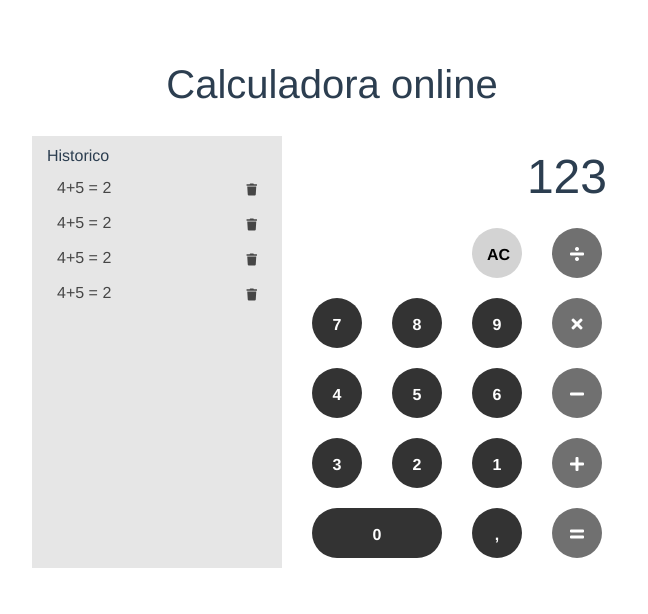
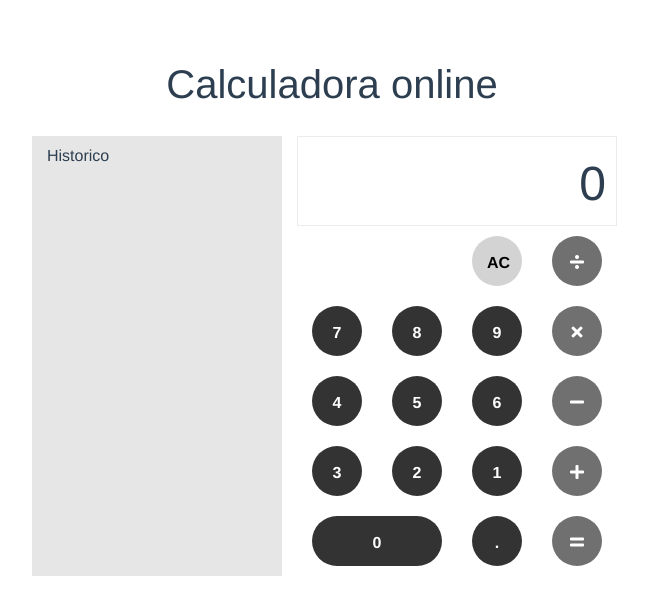
Before and after one commit to leo07vasp/fiep, a Vue app in the folder calc/: page / in a window 1280 px wide. Shown: the top 614 px of the page, without its empty margins (308-956 px from the left). Built offline with nearby package versions, Linux system fonts and the light colour scheme.

Commit message:
add history remove

```diff
--- a/calc/src/App.vue
+++ b/calc/src/App.vue
@@ -7,27 +7,9 @@
         <div class="col-5 history">
           <h6>Historico</h6>
           <ul class="history-box">
-            <li>
-              4+5 = 2
-              <a href="#remove">
-                <i class="fas fa-trash"></i>
-              </a>
-            </li>
-             <li>
-              4+5 = 2
-              <a href="#remove">
-                <i class="fas fa-trash"></i>
-              </a>
-            </li>
-             <li>
-              4+5 = 2
-              <a href="#remove">
-                <i class="fas fa-trash"></i>
-              </a>
-            </li>
-             <li>
-              4+5 = 2
-              <a href="#remove">
+            <li v-bind:key="index" v-for="(item, index) in lastCounts">
+              {{item.toString() }}
+              <a v-on:click="removerItem(index)" href="#remove">
                 <i class="fas fa-trash"></i>
               </a>
             </li>
@@ -37,10 +19,10 @@
         <div class="col-7 calc-main">
           <div class="container">
             <div class="row">
-              <div class="displayValue col values">
-                  {{valorCorrente || '0'}}
-              </div>
-
+              <div
+                v-bind:class="{ 'fz2': String(valorCorrente).length > 11 , 'fz1': String(valorCorrente).length > 17  }"
+                class="displayValue col values"
+              >{{valorCorrente || '0'}}</div>
             </div>
             <div class="row">
               <div class="col-3"></div>
@@ -49,7 +31,7 @@
                 <a v-on:click.prevent.self="limpar()" class="bt-calc ac" href="#">AC</a>
               </div>
               <div class="col-3">
-                <a class="bt-calc action" href="#">
+                <a v-on:click="addOperador('/')" class="bt-calc action" href="#">
                   <i class="fas fa-divide"></i>
                 </a>
               </div>
@@ -57,16 +39,16 @@
 
             <div class="row">
               <div class="col-3">
-                <a class="bt-calc number" href="#">7</a>
+                <a v-on:click.prevent.self="addNumber('7')" class="bt-calc number" href="#">7</a>
               </div>
               <div class="col-3">
-                <a class="bt-calc number" href="#">8</a>
+                <a v-on:click.prevent.self="addNumber('8')" class="bt-calc number" href="#">8</a>
               </div>
               <div class="col-3">
-                <a class="bt-calc number" href="#">9</a>
+                <a v-on:click.prevent.self="addNumber('9')" class="bt-calc number" href="#">9</a>
               </div>
               <div class="col-3">
-                <a class="bt-calc action" href="#">
+                <a v-on:click="addOperador('*')" class="bt-calc action" href="#">
                   <i class="fas fa-times"></i>
                 </a>
               </div>
@@ -74,16 +56,16 @@
 
             <div class="row">
               <div class="col-3">
-                <a class="bt-calc number" href="#">4</a>
+                <a v-on:click.prevent.self="addNumber('4')" class="bt-calc number" href="#">4</a>
               </div>
               <div class="col-3">
-                <a class="bt-calc number" href="#">5</a>
+                <a v-on:click.prevent.self="addNumber('5')" class="bt-calc number" href="#">5</a>
               </div>
               <div class="col-3">
-                <a class="bt-calc number" href="#">6</a>
+                <a v-on:click.prevent.self="addNumber('6')" class="bt-calc number" href="#">6</a>
               </div>
               <div class="col-3">
-                <a class="bt-calc action" href="#">
+                <a v-on:click="addOperador('-')" class="bt-calc action" href="#">
                   <i class="fas fa-minus"></i>
                 </a>
               </div>
@@ -91,16 +73,16 @@
 
             <div class="row">
               <div class="col-3">
-                <a class="bt-calc number" href="#">3</a>
+                <a v-on:click.prevent.self="addNumber('3')" class="bt-calc number" href="#">3</a>
               </div>
               <div class="col-3">
-                <a class="bt-calc number" href="#">2</a>
+                <a v-on:click.prevent.self="addNumber('2')" class="bt-calc number" href="#">2</a>
               </div>
               <div class="col-3">
-                <a class="bt-calc number" href="#">1</a>
+                <a v-on:click.prevent.self="addNumber('1')" class="bt-calc number" href="#">1</a>
               </div>
               <div class="col-3">
-                <a class="bt-calc action" href="#">
+                <a v-on:click="addOperador('+')" class="bt-calc action" href="#">
                   <i class="fas fa-plus"></i>
                 </a>
               </div>
@@ -108,13 +90,13 @@
 
             <div class="row">
               <div class="col-6">
-                <a class="bt-calc plus number" href="#">0</a>
+                <a v-on:click.prevent.self="addNumber('0')" class="bt-calc plus number" href="#">0</a>
               </div>
               <div class="col-3">
-                <a class="bt-calc number" href="#">,</a>
+                <a v-on:click.prevent.self="point()" class="bt-calc number" href="#">.</a>
               </div>
               <div class="col-3">
-                <a class="bt-calc action" href="#">
+                <a v-on:click="resultado()" class="bt-calc action" href="#">
                   <i class="fas fa-equals"></i>
                 </a>
               </div>
@@ -129,17 +111,37 @@
 <script>
 export default {
   name: "app",
-   data() {
+  data() {
     return {
-      valorCorrente: '123',
-      numeroAnterior: null,
-      operador: null,
-      operadorClicado: false
+      valorCorrente: "",
+      lastCounts: []
     };
   },
   methods: {
     limpar() {
-      this.valorCorrente = '';
+      this.valorCorrente = "";
+    },
+    addNumber(numero) {
+      this.valorCorrente = `${this.valorCorrente}${numero}`;
+    },
+    point() {
+      if (event) event.preventDefault();
+      this.addNumber(".");
+    },
+    addOperador(operador) {
+      if (event) event.preventDefault();
+      this.valorCorrente = `${this.valorCorrente}${operador}`;
+    },
+    removerItem(index) {
+      if (event) event.preventDefault();
+      this.lastCounts.splice(index, 1);
+    },
+    resultado() {
+      if (event) event.preventDefault();
+      this.lastCounts.push([
+        this.valorCorrente + "=" + parseFloat(eval(this.valorCorrente))
+      ]);
+      this.valorCorrente = parseFloat(eval(this.valorCorrente));
     }
   }
 };
--- a/calc/src/assets/styles/style.scss
+++ b/calc/src/assets/styles/style.scss
@@ -1,53 +1,59 @@
 #app {
-
   input[type='number'] {
-      -moz-appearance:textfield;
+    -moz-appearance: textfield;
   }
 
-  input[type=number]::-webkit-inner-spin-button,
-  input[type=number]::-webkit-outer-spin-button {
-      -webkit-appearance: none;
-      margin: 0;
+  input[type='number']::-webkit-inner-spin-button,
+  input[type='number']::-webkit-outer-spin-button {
+    -webkit-appearance: none;
+    margin: 0;
   }
 
-  font-family: "Avenir", Helvetica, Arial, sans-serif;
+  font-family: 'Avenir', Helvetica, Arial, sans-serif;
   -webkit-font-smoothing: antialiased;
   -moz-osx-font-smoothing: grayscale;
   text-align: center;
   color: #2c3e50;
   margin-top: 60px;
 
-  .calc-online{
+  .calc-online {
     max-width: 600px;
     width: 100%;
 
     .calc-main,
-    .history{
+    .history {
       margin-top: 20px;
     }
 
-    .history{
+    .history {
       background: rgb(230, 230, 230);
+      max-height: 460px;
+      overflow: auto;
 
-      h6{
+      h6 {
         text-align: left;
         padding-top: 10px;
       }
 
-      .history-box{
+      .history-box {
         list-style: none;
         padding: 0;
-        li{
+        display: flex;
+        flex-wrap: wrap;
+
+        li {
           text-align: left;
           margin-bottom: 5px;
           color: rgb(70, 70, 70);
           padding: 3px 10px;
+          letter-spacing: 2px;
+          flex: 1 1;
 
-          &:hover{
+          &:hover {
             background: rgb(167, 167, 167);
           }
 
-          a{
+          a {
             float: right;
             color: rgb(70, 70, 70);
             font-size: 12px;
@@ -58,18 +64,28 @@
     }
 
     .calc-main {
-
-      .values{
+      .values {
         padding: 5px 0;
         font-size: 3rem;
         text-align: right;
         padding-right: 10px;
-        &:focus{
-          outline: 0
+        display: flex;
+        overflow: hidden;
+        border: 1px solid rgb(236, 236, 236);
+        height: 90px;
+        align-items: flex-end;
+        justify-content: flex-end;
+
+        &.fz2 {
+          font-size: 2rem;
+        }
+
+        &.fz1 {
+          font-size: 1rem;
         }
       }
 
-      .bt-calc{
+      .bt-calc {
         border-radius: 40px;
         background: lightgray;
         padding: 15px;
@@ -78,30 +94,29 @@
         color: #000;
         display: inline-block;
         margin: 10px 0;
-        color:#FFF;
+        color: #fff;
         font-weight: bold;
 
-        &.ac{
-          color: #000
+        &.ac {
+          color: #000;
         }
 
-        &:hover{
+        &:hover {
           opacity: 0.6;
           text-decoration: none;
         }
 
-        &.plus{
+        &.plus {
           width: 100%;
         }
 
-        &.action{
+        &.action {
           background: rgb(112, 112, 112);
         }
-        &.number{
+        &.number {
           background: rgb(51, 51, 51);
         }
       }
     }
-
   }
 }
```
